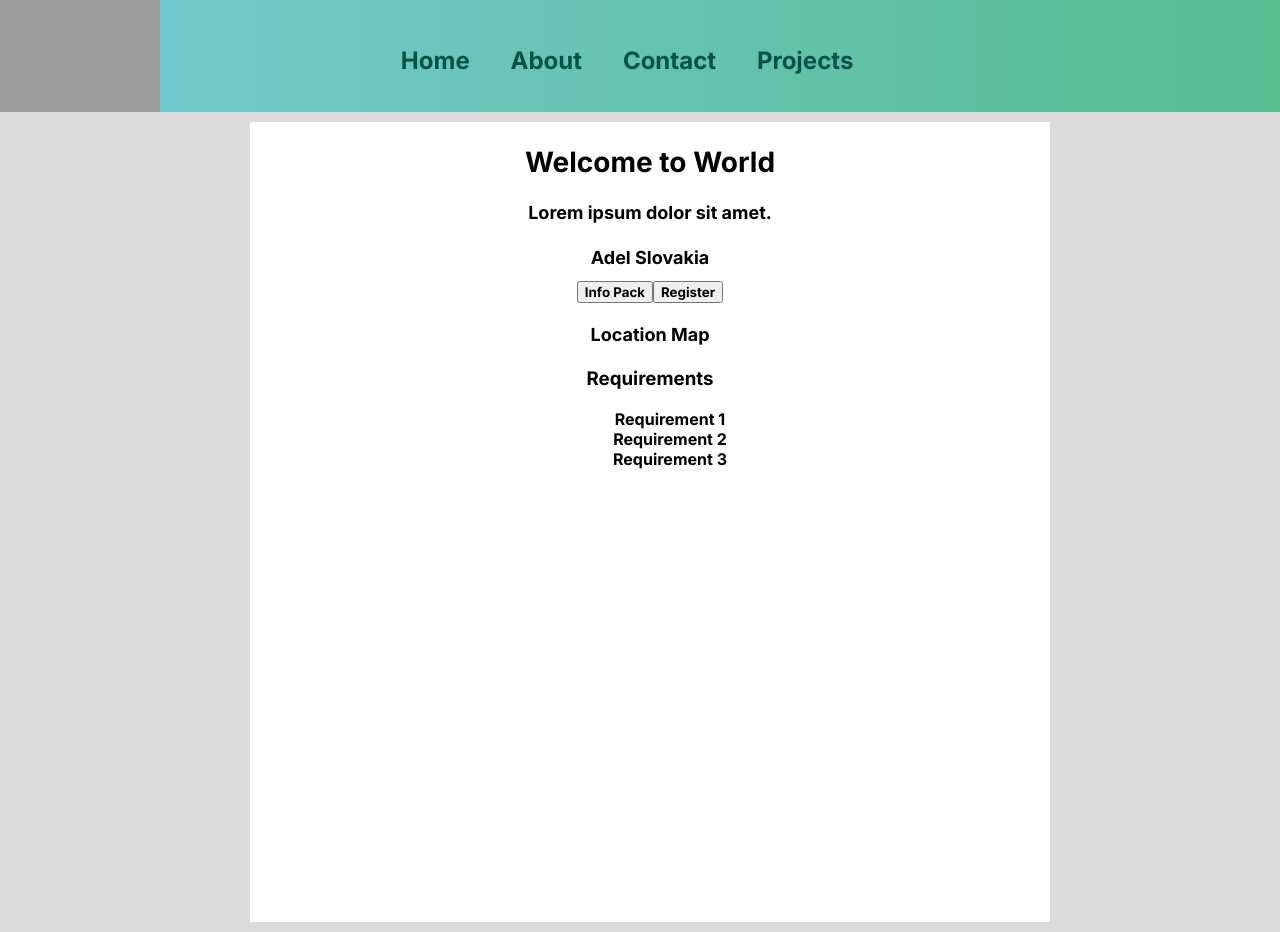
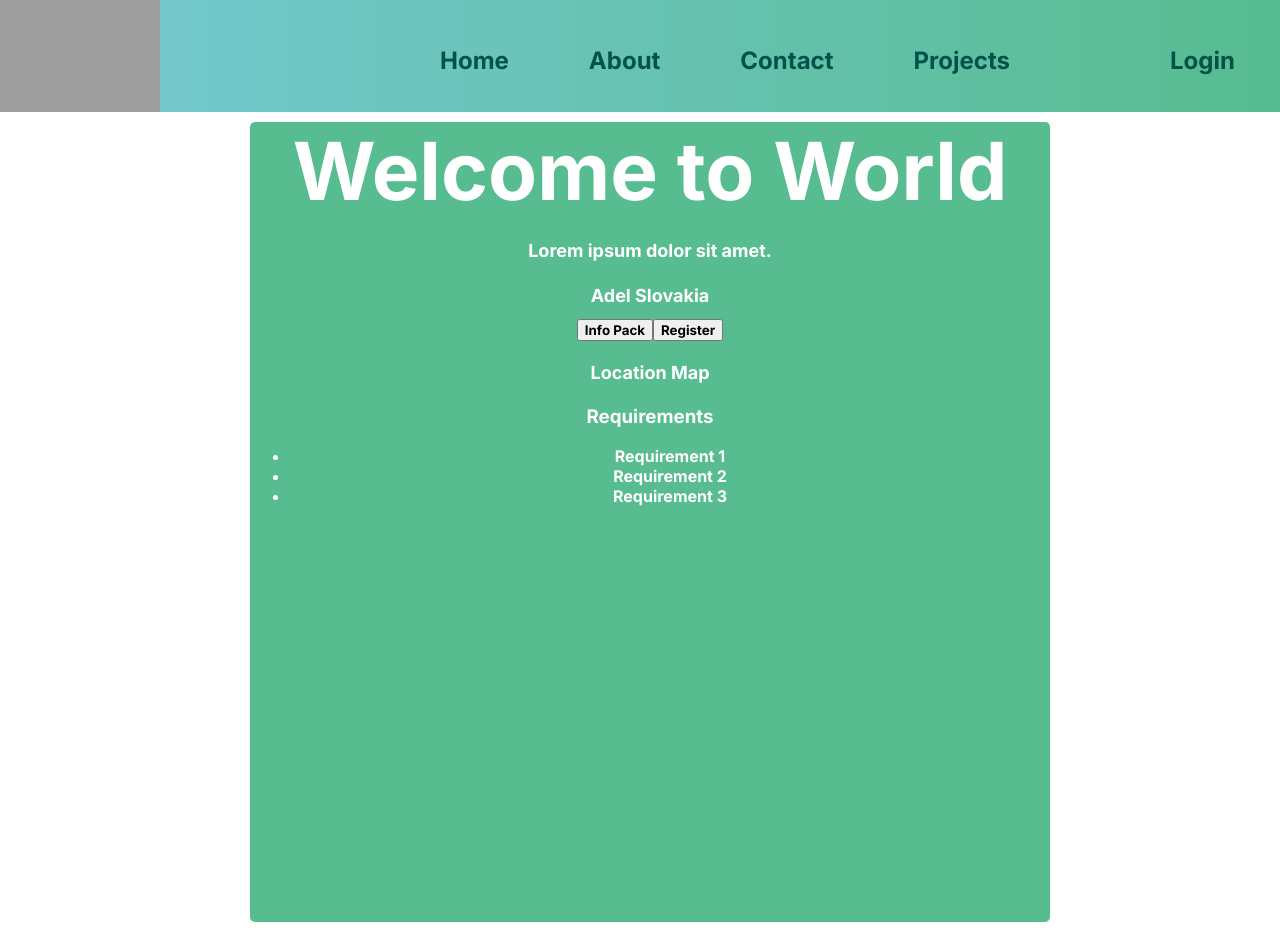
Before and after one commit to DvScriptsSK/erasmus-matching-platform, a React (Create React App) app: page /project/1 in a window 1280 px wide. Built offline with nearby package versions, Linux system fonts and the light colour scheme; grey boxes are pictures that could not be loaded.

Commit message:
detail page

```diff
--- a/src/App.css
+++ b/src/App.css
@@ -62,7 +62,10 @@ html {
   font-size: 1.8rem;
   border-radius: 10px;
 }
-
+.header button:hover {
+  cursor: pointer;
+  transform: translateY(-5px);
+}
 @media (min-width: 768px) {
   .header {
     height: 100vh;
@@ -96,8 +99,3 @@ html {
     right: 50vh;
   }
 }
-
-.header button:hover {
-  cursor: pointer;
-  transform: translateY(-5px);
-}
--- a/src/components/navbar/navbar.css
+++ b/src/components/navbar/navbar.css
@@ -15,9 +15,8 @@
 .navbar__links {
     position: relative;
     display: flex;
-    justify-content: space-evenly;
     align-items: center;
-    width: 50%;
+    width: 70%;
     height: 100%;
     top: -10rem;
     left: 45vh;
@@ -27,7 +26,7 @@ a {
     text-decoration: none;
     color: #015249;
     font-size: 1.5rem;
-
+    margin-left: 10vh;
 }
  a:hover {
     scale: 1.1;
@@ -35,5 +34,5 @@ a {
 
 .navbar__links-login {
     position: relative;
-    left: 40vh;
+    left: 10vh;
 }
--- a/src/components/project-detail/ProjectDetails.jsx
+++ b/src/components/project-detail/ProjectDetails.jsx
@@ -20,7 +20,7 @@ const ProjectDetails = () => {
         <div className='project-detail-container'>
         <center>
           <div className='project-details-container-content'>
-          <h2>{project.title}</h2>
+          <span className='project-details-title'>{project.title}</span>
           <p>{project.description}</p>
           <p>{project.organizer}</p>
           <div className='project-detail-buttons'>
--- a/src/components/project-detail/projectdetail.css
+++ b/src/components/project-detail/projectdetail.css
@@ -4,17 +4,19 @@
     width: 100%;
     height: 100vh;
     padding: 0px;
-    color: black;
+    color: white;
     text-align: center;
-    background-color: rgba(200, 198, 198, 0.627);
     padding: 10px;
 }
 .project-details-container-content {
-  background-color: white;
+  background-color: #57BC90;
   width: 100vh;
   height: 100vh;
+  border-radius: 5px;
 }
-
+.project-details-title {
+  font-size: 10vh;
+}
   .project-detail-container h2 {
     font-size: 28px;
     margin-bottom: 20px;
--- a/src/components/project-list/project.css
+++ b/src/components/project-list/project.css
@@ -3,7 +3,6 @@
 * {
   font-family: 'Inter', sans-serif;
   user-select: none;
-  overflow-y: hidden;
 }
 
 *::-webkit-scrollbar {
@@ -56,6 +55,7 @@
   top: -6rem;
   width: 90%;
   height: 3rem;
+  right: 8vh;
   background-image: linear-gradient(to right, #3399a7, #489d78);
   border: none;
   border-radius: 5px;
```
